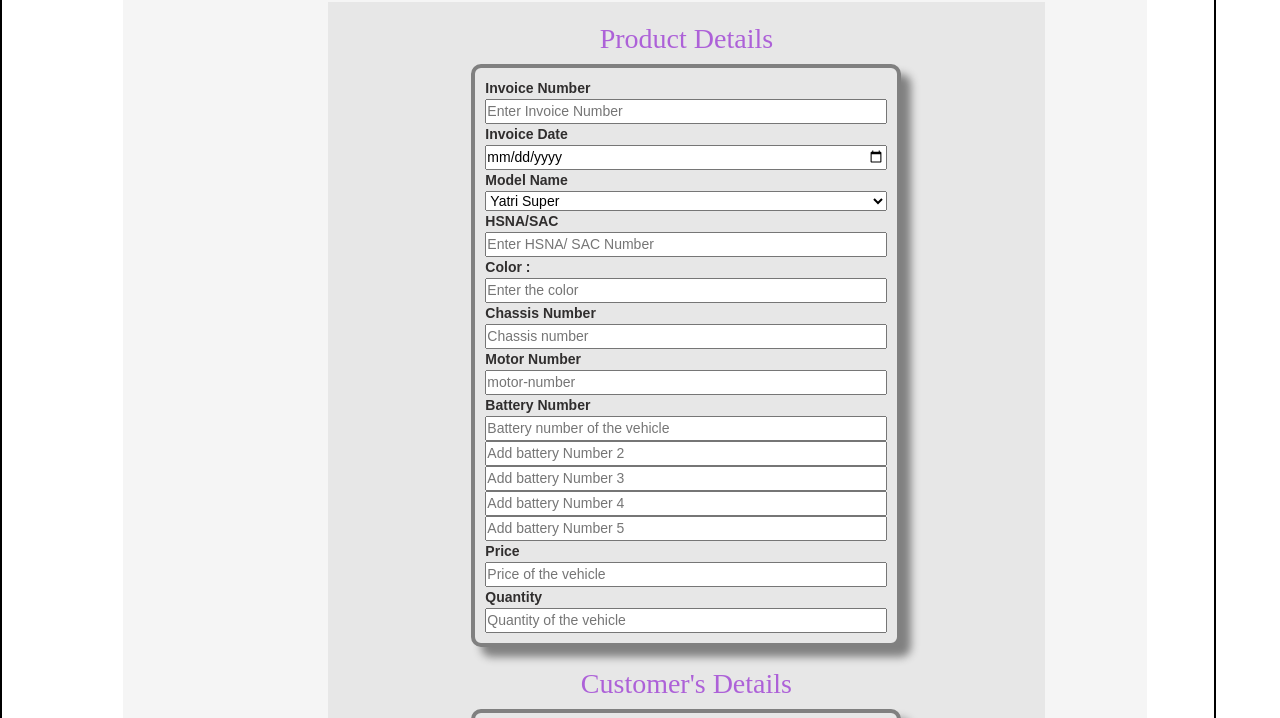
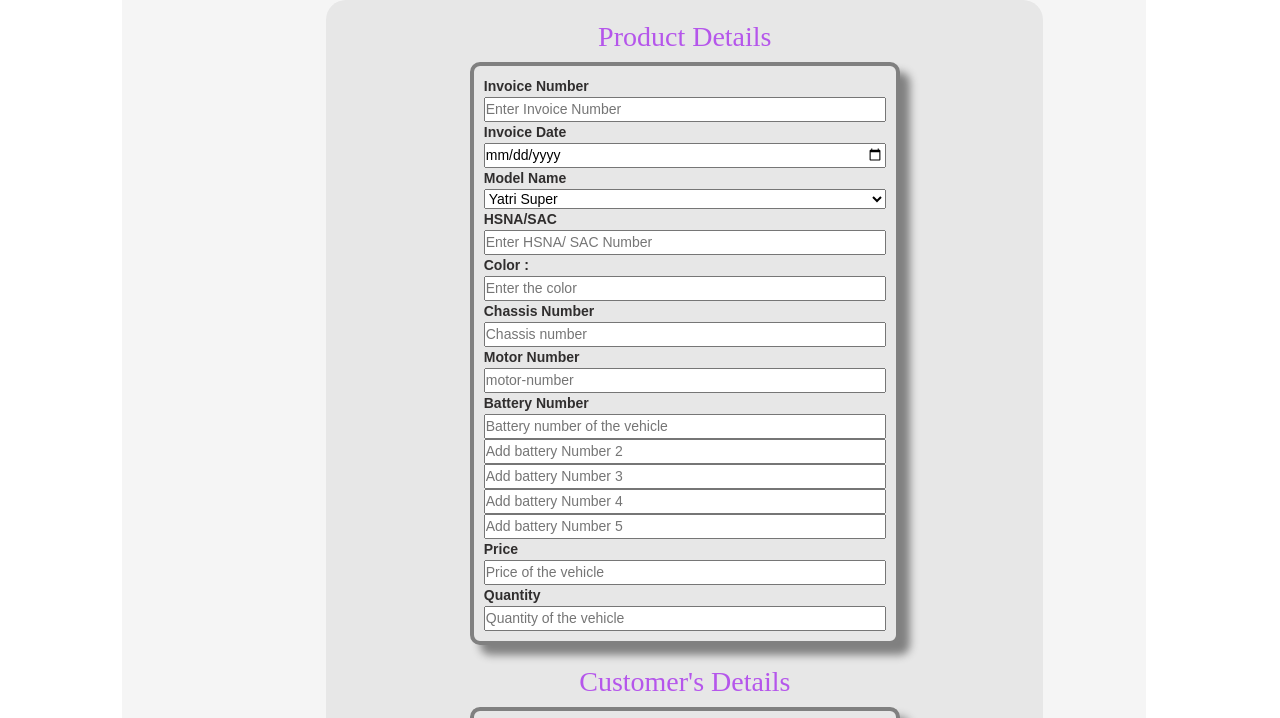
Before and after one commit to JavedALiShamma/Yatri-Invoice, a plain HTML site: page index.html in a window 1280 px wide. Shown: the part 54-772 px from the top of the page. Drawn offline with nearby package versions, Linux system fonts and the light colour scheme.

Commit message:
Latetssstd version

```diff
--- a/style.css
+++ b/style.css
@@ -9,7 +9,7 @@
     height: auto;
     /* overflow-y: scroll; */
     display: inline-block;
-    border: 2px solid black;
+    /* border: 2px solid black; */
 }
 .main-conatiner{
     padding-left: 5px;
@@ -240,6 +240,7 @@ form>input{
 .main-form{
     width: 70%;
     height: auto;
+    border-radius: 20px;
     background-color:#e7e7e7;
     /* padding: 20px; */
 
@@ -310,7 +311,7 @@ input[type="radio"]:checked +label{
 .beautifiedHeading{
     margin-top: 20px;
     text-align: center;
-    color:rgba(148, 40, 210, 0.702) ;
+    color:rgba(159, 24, 237, 0.702) ;
     font-family: 'Times New Roman', Times, serif;
 }
 #discountDiv{
```
